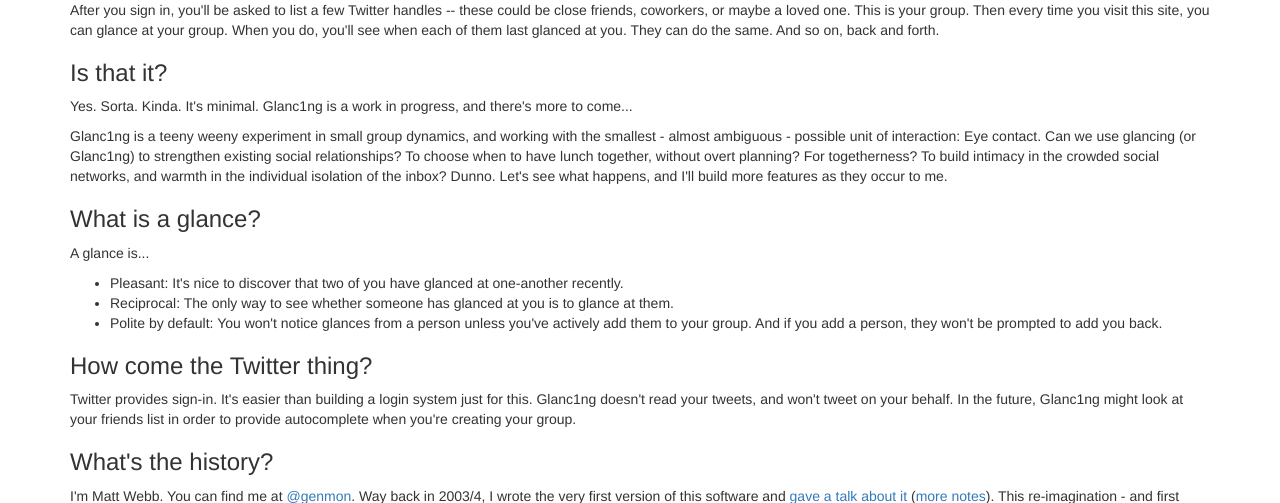
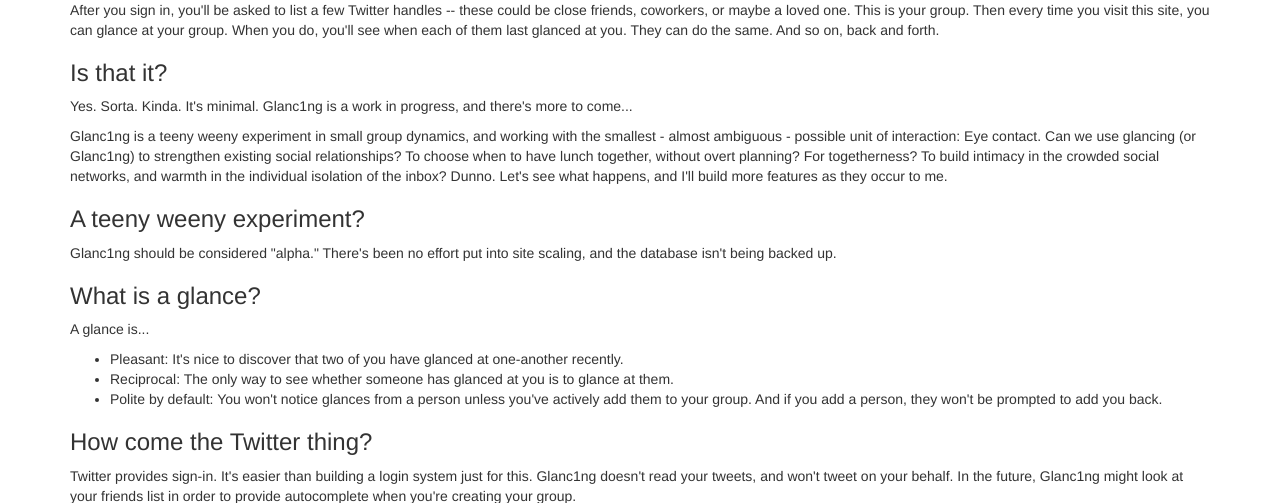
Before and after one commit to genmon/glanc1ng, a Python web app: template app/templates/about.html in a window 1280 px wide. Shown: the part 188-691 px from the top of the page. Run offline with Jinja, Linux system fonts and the light colour scheme; the template is opened without the code that fills it, so the values that code supplies are empty; some libraries are stand-ins or nearby versions.

Commit message:
added alpha disclaimer to about

```diff
--- a/app/templates/about.html
+++ b/app/templates/about.html
@@ -15,6 +15,10 @@
 <p>Yes. Sorta. Kinda. It's minimal. Glanc1ng is a work in progress, and there's more to come...</p>
 
 <p>Glanc1ng is a teeny weeny experiment in small group dynamics, and working with the smallest - almost ambiguous - possible unit of interaction: Eye contact. Can we use glancing (or Glanc1ng) to strengthen existing social relationships? To choose when to have lunch together, without overt planning? For togetherness? To build intimacy in the crowded social networks, and warmth in the individual isolation of the inbox? Dunno. Let's see what happens, and I'll build more features as they occur to me.</p>
+
+<h3>A teeny weeny experiment?</h3>
+
+<p>Glanc1ng should be considered "alpha." There's been no effort put into site scaling, and the database isn't being backed up.</p>
 
 <h3>What is a glance?</h3>
 
```
